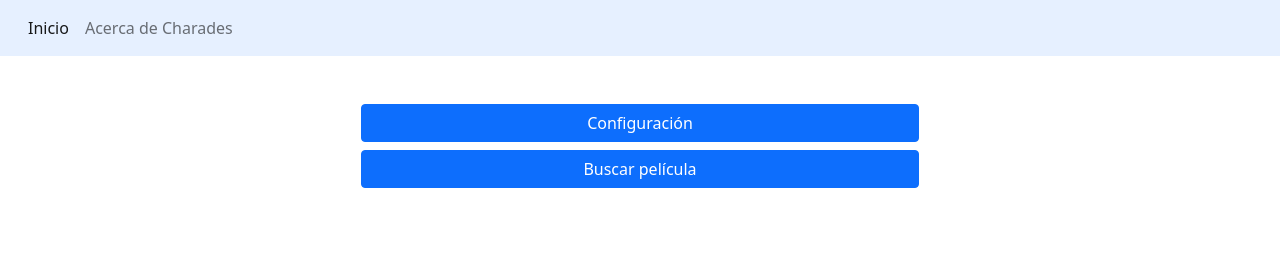
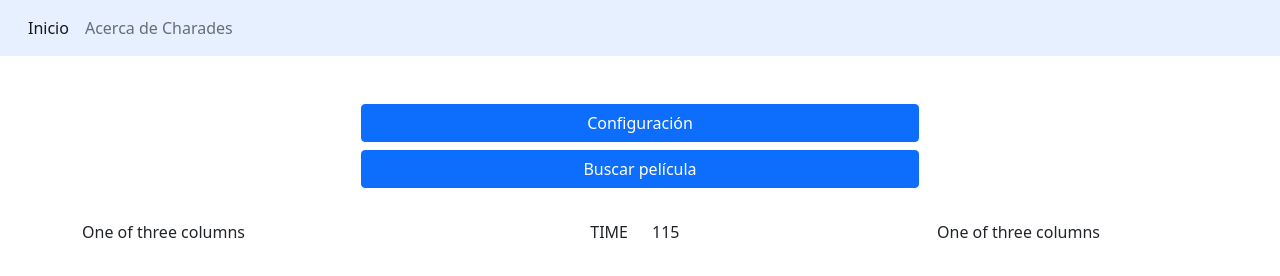
Before and after one commit to pedro-parodi-ramirez/JavaScript-coderhouse, a plain HTML site: page index.html in a window 1280 px wide. Drawn offline with nearby package versions, Linux system fonts and the light colour scheme; some packages are replaced by stand-ins of ours; a script that the page names is missing.

Commit message:
TEAMS | TIMER
Modificaciones:
1. Se agregan 3 columnas a la página principal: 1 para cada equipo y otra (en el medio) para mostar la película a interpretar.
2. La columna central ahora incorpora un timer usando setInterval(). Esto sería el límite de tiempo de cada jugador.

```diff
--- a/index.html
+++ b/index.html
@@ -36,8 +36,6 @@
         <div id="mainOptions" class="d-grid gap-2 col-6 mx-auto">
             <button id="configMovies" class="btn btn-primary">Configuración</button>
             <button id="buttonGetMovie" class="btn btn-primary">Buscar película</button><br>
-            <output id="outputMovieGender" class="d-flex justify-content-center"></output>
-            <output id="outputMovie" class="d-flex justify-content-center"></output>
         </div>
 
         <!-- Configuración de películas -->
@@ -89,6 +87,29 @@
                 </div> -->
             </div>
         </div>
+
+        <div class="row align-items-start">
+            <div class="col col-3">
+              One of three columns
+            </div>
+            <div class="col col-6">
+                <div class="row align-items-center d-flex justify-content-center mb-3">
+                    <div class="col col-4 d-flex justify-content-end">
+                        TIME
+                    </div>
+                    <div class="col col-4 d-flex justify-content-start">
+                        <output id="timer"></output>
+                    </div>
+                </div>
+                <div class="row align-items-center">
+                    <output id="outputMovie" class="d-flex justify-content-center"></output>
+                </div>
+            </div>
+            <div class="col col-3">
+              One of three columns
+            </div>
+          </div>
+
     </div>
 
     <!-- scripts Bootstrap, SeetAlert2, Ionic -->
--- a/js/index.js
+++ b/js/index.js
@@ -1,8 +1,9 @@
+const outputMovie = document.getElementById("outputMovie");
+const movieContainer = document.querySelector("#movie-container");
+
 /******************************************************************************************************************/
 /*************************************************** MENU JUGAR ***************************************************/
 /******************************************************************************************************************/
-
-const outputMovie = document.getElementById("outputMovie");
 
 document.getElementById("buttonGetMovie").addEventListener("click", getMovie);
 // getMovie() selecciona una película de las lista de películas de forma aleatoria
@@ -35,6 +36,11 @@ function getMovie() {
         </div>`;
     outputMovie.appendChild(movieCard);
 }
+
+document.getElementById('timer').value = 120;
+setInterval(() => {
+    document.getElementById('timer').value--;
+}, 1000)
 
 /******************************************************************************************************************/
 /*********************************************** MENU PELICULAS ***************************************************/
@@ -115,8 +121,6 @@ function popError(error) {
 
 /************************************************ LISTAR PELÍCULAS ************************************************/
 
-const movieContainer = document.querySelector("#movie-container");
-
 document.getElementById("listMovies").addEventListener("click", listMovies);
 // listMovies() lista las películas en pantalla usando una lista ordenada
 function listMovies() {
```
